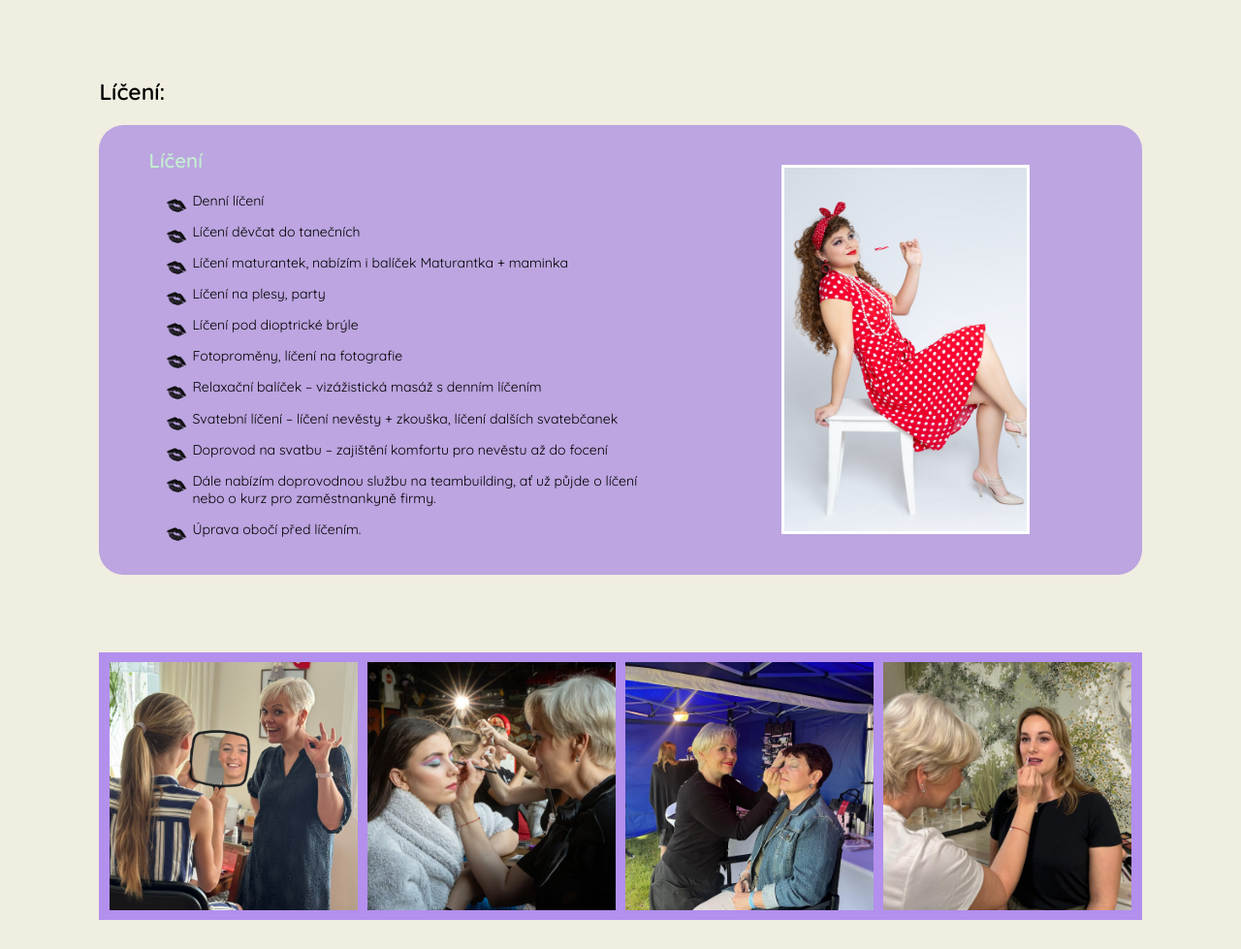
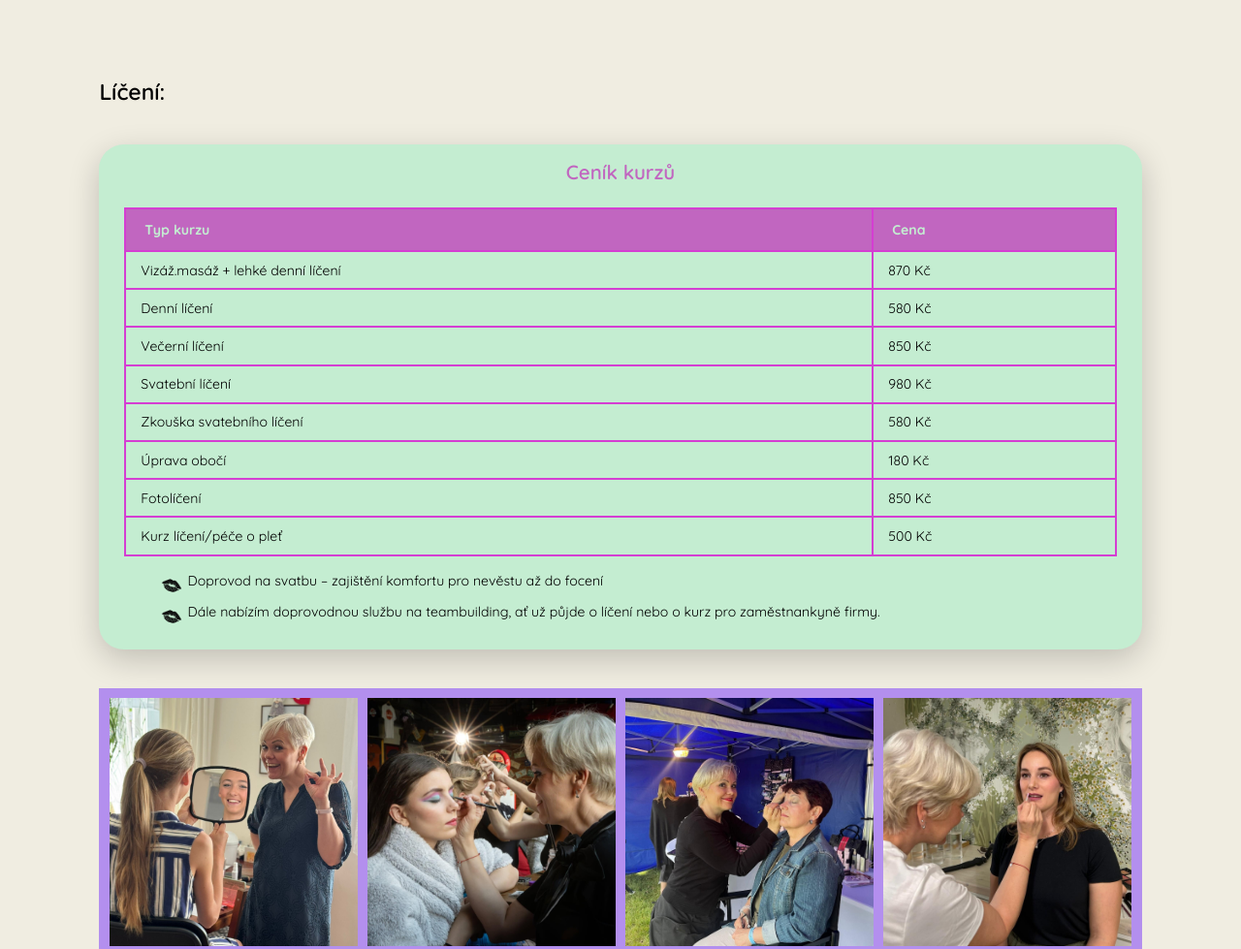
Before and after one commit to hanaslavikova/Webovky, a plain HTML site: page sluzby.html in a window 1280 px wide. Shown: the part 800-1779 px from the top of the page at 97% size. Drawn offline with nearby package versions, Linux system fonts and the light colour scheme.

Commit message:
refactor: design

```diff
--- a/sluzby.html
+++ b/sluzby.html
@@ -1,5 +1,6 @@
 <!DOCTYPE html>
 <html lang="en">
+
 <head>
     <meta charset="UTF-8">
     <meta name="viewport" content="width=device-width, initial-scale=1.0">
@@ -11,11 +12,14 @@
     <link rel="stylesheet" href="style.css">
     <link rel="stylesheet" href="sluzby.css">
 </head>
+
 <body>
     <header class="header header-pink">
         <div class="home">
-            <a href="index.html"><i class='bx  bx-home'  ></i></a>
-            <a href="sluzby.html"><h1>Služby</h1></a>
+            <a href="index.html"><i class='bx  bx-home'></i></a>
+            <a href="sluzby.html">
+                <h1>Služby</h1>
+            </a>
         </div>
         <nav>
             <ul>
@@ -48,8 +52,10 @@
         </p>
         <br>
         <div class="buttons">
-            <button onclick="document.getElementById('liceniSlideIn').scrollIntoView({behavior: 'smooth'})">Líčení</button>
-            <button onclick="document.getElementById('kurzySlideIn').scrollIntoView({behavior: 'smooth'})">Kurzy</button>
+            <button
+                onclick="document.getElementById('liceniSlideIn').scrollIntoView({behavior: 'smooth'})">Líčení</button>
+            <button
+                onclick="document.getElementById('kurzySlideIn').scrollIntoView({behavior: 'smooth'})">Kurzy</button>
         </div>
     </div>
 
@@ -62,25 +68,55 @@
     <!--rtěnky jako odrazky-->
     <!--rtěnky jako odrazky-->
     <h1 class="nadpis-sluzby" id="liceniSlideIn">Líčení:</h1>
-    <br>
-    <div class="liceni">
-        <img src="images/galerie12.jpg" alt="fotka" class="liceni-fotka">
-        <div class="liceni-odstavec">
-            <h2 class="odstavec-nadpis">Líčení</h2>
-            <br>
+    <div class="tabulka">
+        <h2>Ceník kurzů</h2>
+        <div class="table-container">
+            <table>
+                <thead>
+                    <tr>
+                        <th>Typ kurzu</th>
+                        <th>Cena</th>
+                    </tr>
+                </thead>
+                <tbody>
+                    <tr>
+                        <td>Vizáž.masáž + lehké denní líčení</td>
+                        <td>870 Kč</td>
+                    </tr>
+                    <tr>
+                        <td>Denní líčení</td>
+                        <td>580 Kč</td>
+                    </tr>
+                    <tr>
+                        <td>Večerní líčení</td>
+                        <td>850 Kč</td>
+                    </tr>
+                    <tr>
+                        <td>Svatební líčení</td>
+                        <td>980 Kč</td>
+                    </tr>
+                    <tr>
+                        <td>Zkouška svatebního líčení</td>
+                        <td>580 Kč</td>
+                    </tr>
+                    <tr>
+                        <td>Úprava obočí</td>
+                        <td>180 Kč</td>
+                    </tr>
+                    <tr>
+                        <td>Fotolíčení</td>
+                        <td>850 Kč</td>
+                    </tr>
+                    <tr>
+                        <td>Kurz líčení/péče o pleť</td>
+                        <td>500 Kč</td>
+                    </tr>
+                </tbody>
+            </table>
             <ul class="rtenka-list">
-                <li>Denní líčení</li>
-                <li>Líčení děvčat do tanečních</li>
-                <li>Líčení maturantek, nabízím i balíček Maturantka + maminka</li>
-                <li>Líčení na plesy, party</li>
-                <li>Líčení pod dioptrické brýle</li>
-                <li>Fotoproměny, líčení na fotografie</li>
-                <li>Relaxační balíček – vizážistická masáž s denním líčením</li>
-                <li>Svatební líčení – líčení nevěsty + zkouška, líčení dalších svatebčanek</li>
                 <li>Doprovod na svatbu – zajištění komfortu pro nevěstu až do focení</li>
                 <li>Dále nabízím doprovodnou službu na teambuilding, ať už půjde o líčení nebo o kurz
                     pro zaměstnankyně firmy.</li>
-                <li>Úprava obočí před líčením.</li>
             </ul>
         </div>
     </div>
@@ -117,7 +153,8 @@
                     </tr>
                     <tr>
                         <td>Kurz pro slečny</td>
-                        <td>Kurz líčení a péče o pleť před líčením pro slečny 12-15 let<br>1,5 – 2 hodiny + 15-ti minutová konzultace s maminkou<br>Max. 4 děvčata</td>
+                        <td>Kurz líčení a péče o pleť před líčením pro slečny 12-15 let<br>1,5 – 2 hodiny + 15-ti
+                            minutová konzultace s maminkou<br>Max. 4 děvčata</td>
                         <td>2000 Kč za kurz<br>(4 slečny á 500 Kč<br>3 slečny á 670 Kč<br>2 slečny á 1000 Kč)</td>
                     </tr>
                 </tbody>
@@ -131,6 +168,8 @@
                 <p>Hana Novotná</p>
                 <p>Email: haninaliciuci@gmail.com</p>
                 <p>Tel: +420 777 149 916</p>
+                <p>Adresa: Ostřešanská 458,</p>
+                <p>530 03 Pardubice - Nemošice</p>
             </div>
             <div class="footer-section">
                 <h3>Služby</h3>
@@ -142,7 +181,8 @@
                 <h3>Sledujte mě</h3>
                 <div class="social-links">
                     <a href="https://www.instagram.com/hana_novotna77/"><i class='bx bxl-instagram'></i></a>
-                    <a href="https://www.facebook.com/profile.php?id=100087995833107"><i class='bx bxl-facebook'></i></a>
+                    <a href="https://www.facebook.com/profile.php?id=100087995833107"><i
+                            class='bx bxl-facebook'></i></a>
                 </div>
             </div>
         </div>
@@ -153,4 +193,5 @@
     </footer>
 </body>
 <script src="script.js"></script>
+
 </html>
```
Also changed, not shown: galerie.html (+2 -0 lines), index.html (+2 -0 lines), kontakt.html (+14 -4 lines), reference.html (+98 -8 lines), sluzby.css (+26 -22 lines), uci.html (+2 -0 lines), images/NikolaKubickova.jpeg (added), images/VeronikaFoltova.jpeg (added).
